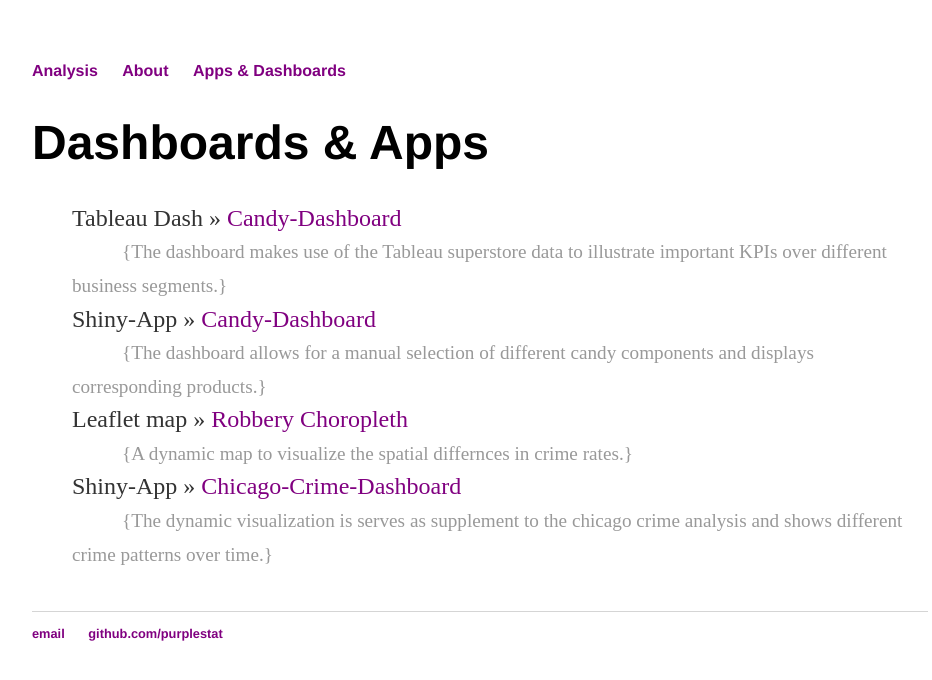
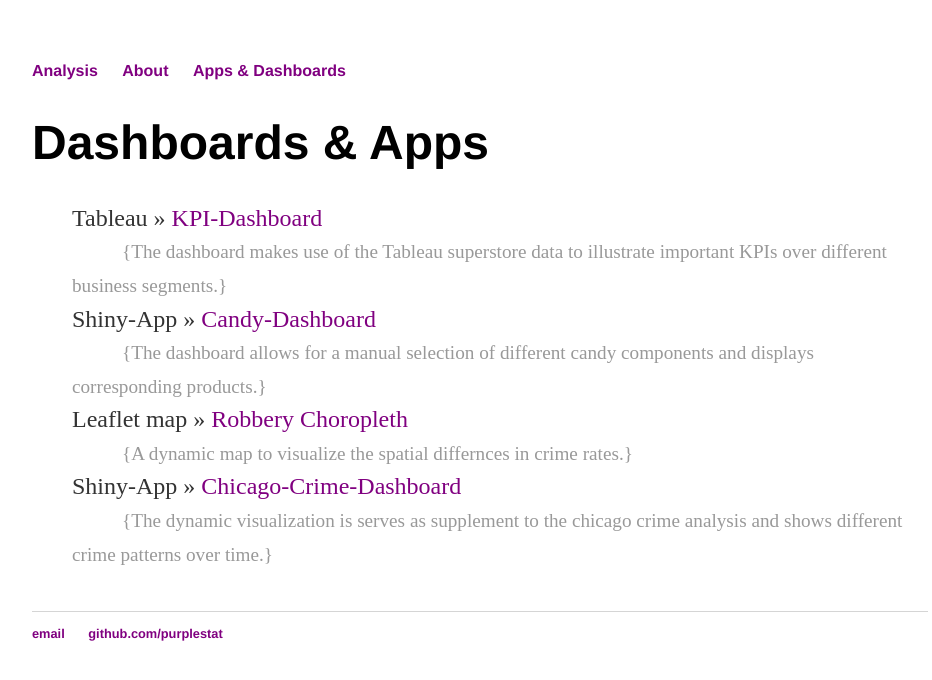
Before and after one commit to purplestat/purplestat.github.io, a Jekyll site: the page built from cv/index.html, in a window 1280 px wide. Shown: the top 680 px of the page, without its empty margins (160-1092 px from the left). Built offline with Jekyll 4.4.1, drawn with Linux system fonts in a browser that asks for light colours.

Commit message:
Update index.html

```diff
--- a/cv/index.html
+++ b/cv/index.html
@@ -5,7 +5,7 @@
 		<div class="about">
 			<h1>Dashboards & Apps</h1>
 			<ul class="posts">
-		<li><span>Tableau Dash</span> &raquo; <a href="/tableau_KPIdash.html" title="Candy" target="_blank">Candy-Dashboard</a></li>
+		<li><span>Tableau</span> &raquo; <a href="/tableau_KPIdash.html" title="Candy" target="_blank">KPI-Dashboard</a></li>
 				<li id="list2">{The dashboard makes use of the Tableau superstore data to illustrate important KPIs over different business segments.} </li>
 		<li><span>Shiny-App</span> &raquo; <a href="https://bluestat.shinyapps.io/candy/" title="Candy" target="_blank">Candy-Dashboard</a></li>
 				<li id="list2">{The dashboard allows for a manual selection of different candy components and displays corresponding products.} </li>
```
